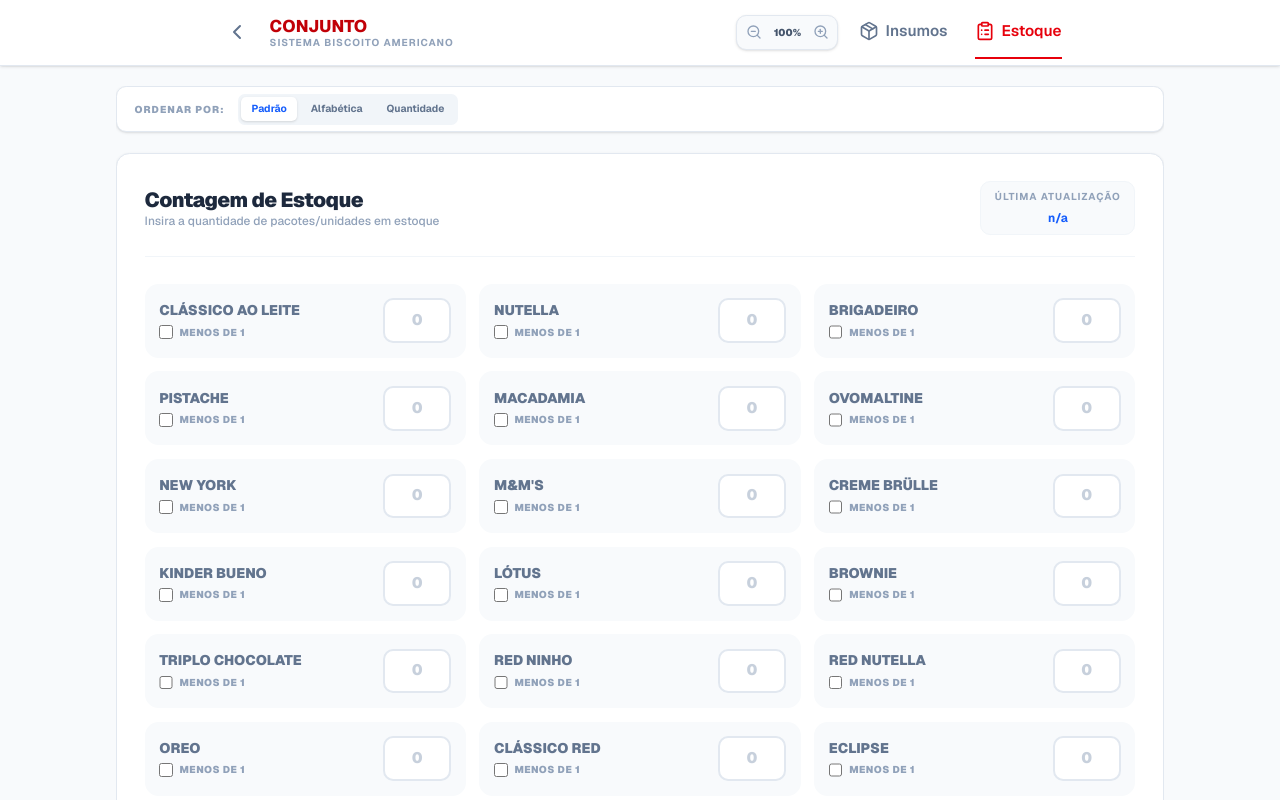
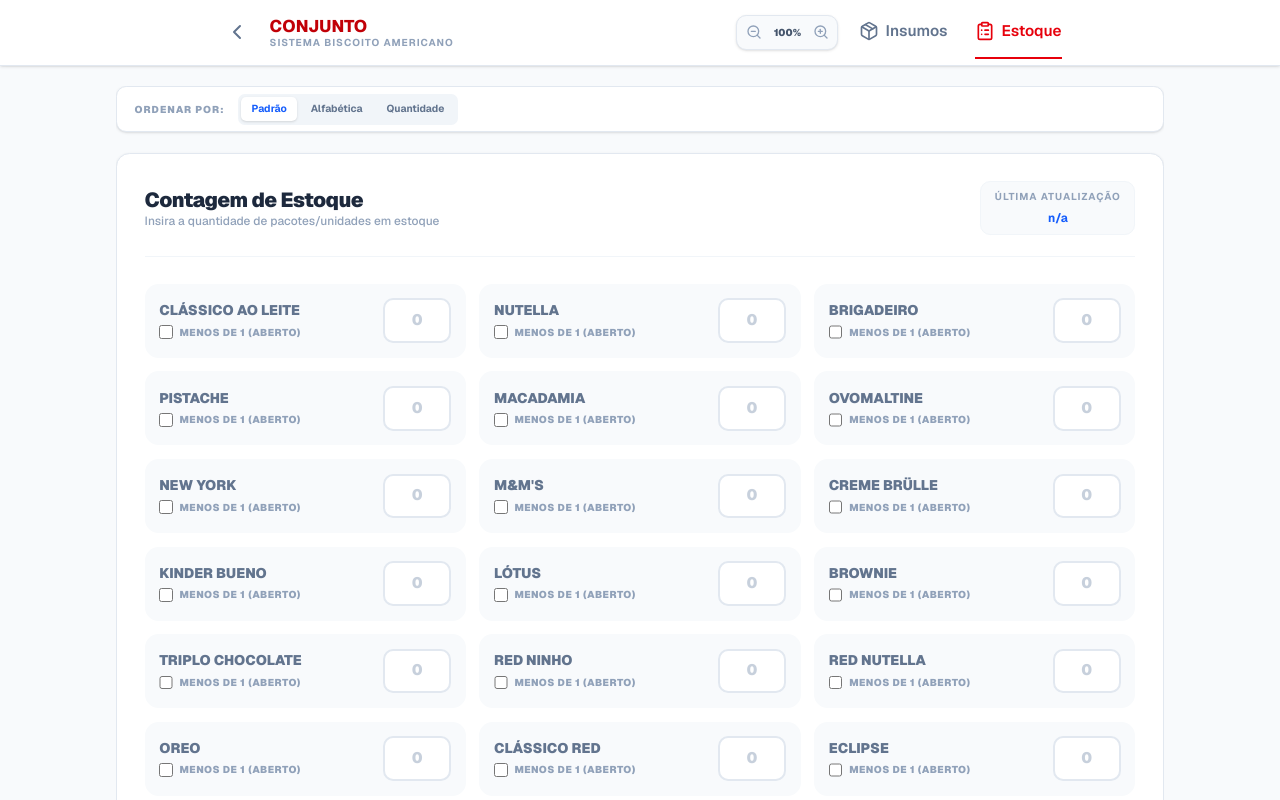
Before and after one commit to rodrigocvmd/sistema-biscoito-americano, a Next.js app: page /conjunto/estoque in a window 1280 px wide. Shown: the top 800 px of the page. Built offline with nearby package versions, Linux system fonts and the light colour scheme; no server answers; the database is empty.

Commit message:
feat: add aberto to <1

```diff
--- a/app/[store]/estoque/page.tsx
+++ b/app/[store]/estoque/page.tsx
@@ -200,7 +200,7 @@ export default function StockPage({ params }: { params: Promise<{ store: string
 											className="w-4 h-4 rounded border-slate-300 text-red-600 focus:ring-red-500 cursor-pointer"
 										/>
 										<span className="text-[10px] font-black text-slate-400 uppercase tracking-wider">
-											Menos de 1
+											Menos de 1 (Aberto)
 										</span>
 									</label>
 								</div>
```
